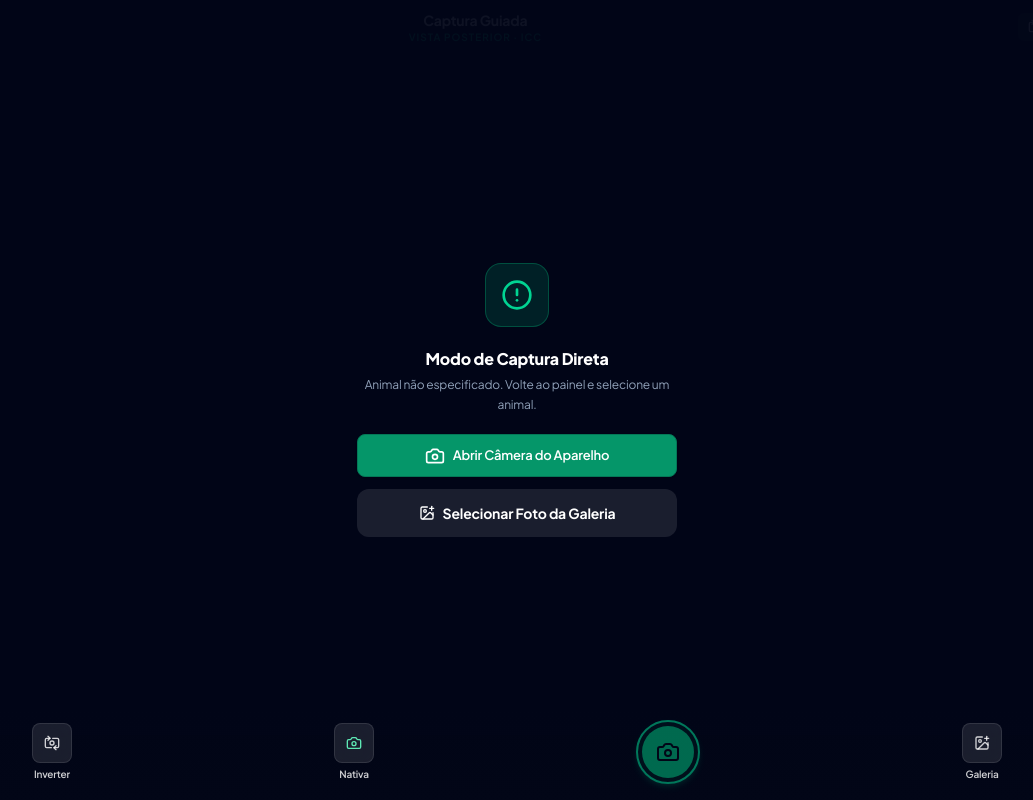
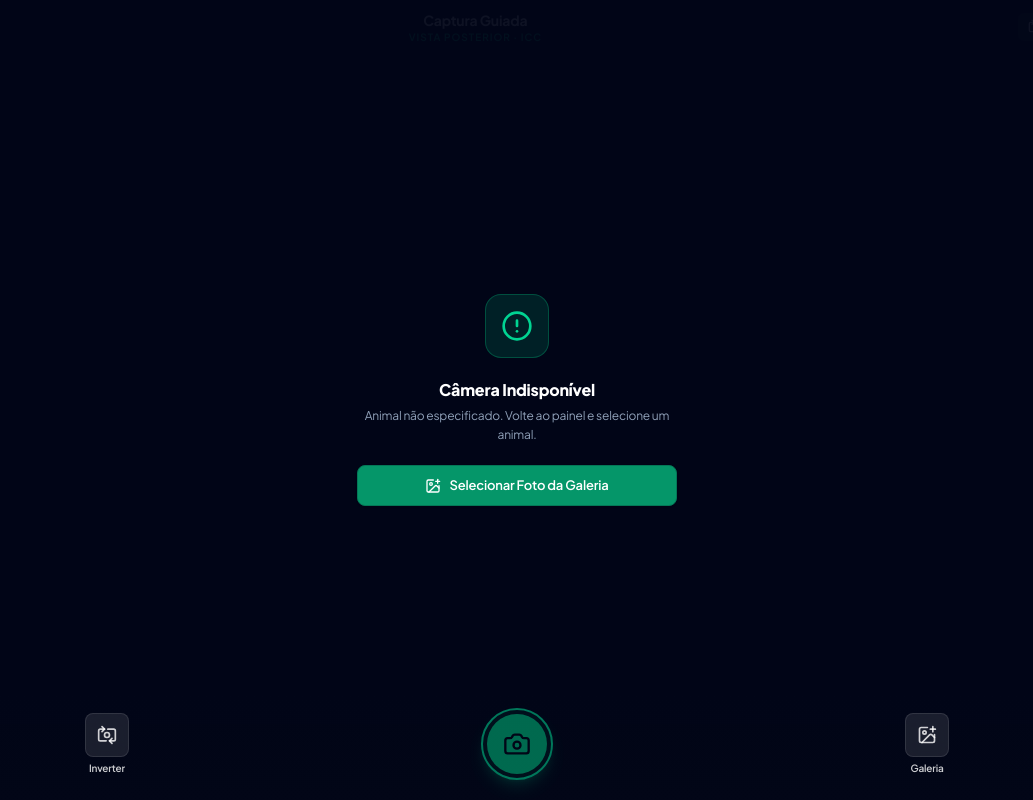
Before and after one commit to Cattle-Vision/cattle-capture, a Next.js app: page /camera in a window 1280 px wide. Shown: the whole page, without its empty margins (123-1156 px from the left). Built offline with nearby package versions, Linux system fonts and the light colour scheme.

Commit message:
fix(camera): restore cow outline in viewfinder, remove redundant native button, and restore public/identifier.onnx

```diff
--- a/src/app/camera/page.tsx
+++ b/src/app/camera/page.tsx
@@ -103,7 +103,6 @@ function CameraContent() {
   const scratchCanvasRef = useRef<HTMLCanvasElement>(null);
   const reticleRef = useRef<HTMLDivElement>(null);
   const streamRef = useRef<MediaStream | null>(null);
-  const nativeCamRef = useRef<HTMLInputElement>(null);
   const galleryRef = useRef<HTMLInputElement>(null);
   const blobRef = useRef<Blob | null>(null);
   const previewRef = useRef<string>("");
@@ -410,7 +409,6 @@ function CameraContent() {
     );
     setScreen("preview");
 
-    if (nativeCamRef.current) nativeCamRef.current.value = "";
     if (galleryRef.current) galleryRef.current.value = "";
 
     // Calcula o Score IA imediatamente na tela de Preview, ANTES do upload
@@ -601,17 +599,7 @@ function CameraContent() {
       <canvas ref={canvasRef} className="hidden" />
       <canvas ref={scratchCanvasRef} className="hidden" />
 
-      {/* Input 1: Câmera nativa do aparelho */}
-      <input
-        ref={nativeCamRef}
-        type="file"
-        accept="image/*"
-        capture="environment"
-        className="hidden"
-        onChange={handleFile}
-      />
-
-      {/* Input 2: Galeria de fotos / arquivo */}
+      {/* Input de Seleção de Foto / Galeria */}
       <input
         ref={galleryRef}
         type="file"
@@ -734,6 +722,21 @@ function CameraContent() {
                   }`}
                 />
 
+                {/* Silhueta guia central da vaca (garupa e coluna anatômica) */}
+                <svg
+                  viewBox="0 0 200 260"
+                  className="w-full h-full opacity-40 pointer-events-none"
+                  fill="none"
+                  stroke={isLiveGood ? "#34D399" : "#FBBF24"}
+                  strokeWidth="2"
+                  strokeDasharray="6 6"
+                >
+                  {/* Linha central da coluna/cauda */}
+                  <line x1="100" y1="35" x2="100" y2="225" />
+                  {/* Contorno referencial de garupa e ísquios */}
+                  <path d="M50 75 Q100 50 150 75 L160 185 Q100 200 40 185 Z" />
+                </svg>
+
                 {/* Linhas de retículo e mira técnica central */}
                 <div className="absolute inset-0 flex items-center justify-center pointer-events-none opacity-25">
                   <div className="w-6 h-0.5 bg-white/70" />
@@ -765,21 +768,14 @@ function CameraContent() {
               </div>
               <div className="max-w-xs">
                 <h3 className="text-white font-extrabold text-base mb-1">
-                  Modo de Captura Direta
+                  Câmera Indisponível
                 </h3>
                 <p className="text-slate-400 text-xs leading-relaxed">{camErr}</p>
               </div>
               <div className="flex flex-col gap-3 w-full max-w-xs">
                 <button
-                  onClick={() => nativeCamRef.current?.click()}
-                  className="btn-primary w-full py-4 text-sm"
-                >
-                  <Camera className="w-5 h-5" />
-                  Abrir Câmera do Aparelho
-                </button>
-                <button
                   onClick={() => galleryRef.current?.click()}
-                  className="w-full py-3.5 rounded-xl bg-white/10 hover:bg-white/15 text-white font-bold text-sm flex items-center justify-center gap-2 transition"
+                  className="btn-primary w-full py-3.5 text-sm flex items-center justify-center gap-2"
                 >
                   <ImagePlus className="w-4 h-4" />
                   Selecionar Foto da Galeria
@@ -790,9 +786,9 @@ function CameraContent() {
 
           {/* Controles de Disparo */}
           <div
-            className="absolute bottom-0 left-0 right-0 z-20 flex items-center justify-around py-3 px-3 sm:px-6"
+            className="absolute bottom-0 left-0 right-0 z-20 flex items-center justify-around py-4 px-4 sm:px-8"
             style={{
-              paddingBottom: "max(1rem, env(safe-area-inset-bottom))",
+              paddingBottom: "max(1.25rem, env(safe-area-inset-bottom))",
               background: "linear-gradient(to top, rgba(2,6,23,0.92) 0%, transparent 100%)",
             }}
           >
@@ -805,47 +801,28 @@ function CameraContent() {
               title="Alternar entre câmeras ou inverter direção"
               aria-label="Trocar de câmera"
             >
-              <div className="w-10 h-10 rounded-lg bg-white/10 backdrop-blur-md flex items-center justify-center border border-white/10">
-                <SwitchCamera className={`w-4 h-4 ${switchingCamera ? "animate-spin text-emerald-400" : ""}`} />
+              <div className="w-11 h-11 rounded-lg bg-white/10 backdrop-blur-md flex items-center justify-center border border-white/10">
+                <SwitchCamera className={`w-5 h-5 ${switchingCamera ? "animate-spin text-emerald-400" : ""}`} />
               </div>
               <span className="text-[10px] font-semibold">
                 {videoDevices.length > 1 ? `Lentes (${videoDevices.length})` : "Inverter"}
               </span>
             </button>
 
-            {/* 2. Câmera Nativa do Aparelho (App oficial do celular) */}
-            <button
-              type="button"
-              onClick={() => {
-                if (nativeCamRef.current) {
-                  nativeCamRef.current.value = "";
-                  nativeCamRef.current.click();
-                }
-              }}
-              className="flex flex-col items-center gap-1 text-white/80 hover:text-white transition active:scale-95"
-              title="Abrir aplicativo de Câmera Nativa do dispositivo"
-              aria-label="Câmera nativa"
-            >
-              <div className="w-10 h-10 rounded-lg bg-white/10 backdrop-blur-md flex items-center justify-center border border-white/10">
-                <Camera className="w-4 h-4 text-emerald-300" />
-              </div>
-              <span className="text-[10px] font-semibold">Nativa</span>
-            </button>
-
-            {/* 3. Disparo em Tempo Real (Frame do visor com Confiança IA) */}
+            {/* 2. Disparo em Tempo Real (Frame do visor com Confiança IA) */}
             <button
               type="button"
               onClick={handleCapture}
               disabled={!vidReady || !!camErr}
               aria-label="Capturar foto agora"
-              className="w-15 h-15 sm:w-16 sm:h-16 rounded-full border-2 border-emerald-400 p-1 flex items-center justify-center active:scale-95 disabled:opacity-35 transition-transform bg-emerald-500/10 shadow-md shadow-emerald-500/20"
+              className="w-16 h-16 sm:w-18 sm:h-18 rounded-full border-2 border-emerald-400 p-1 flex items-center justify-center active:scale-95 disabled:opacity-35 transition-transform bg-emerald-500/10 shadow-lg shadow-emerald-500/25"
             >
               <div className="w-full h-full rounded-full bg-emerald-500 hover:bg-emerald-400 flex items-center justify-center transition">
-                <Camera className="w-6 h-6 text-slate-950" />
+                <Camera className="w-7 h-7 text-slate-950" />
               </div>
             </button>
 
-            {/* 4. Galeria de Fotos */}
+            {/* 3. Galeria de Fotos */}
             <button
               type="button"
               onClick={() => {
@@ -857,8 +834,8 @@ function CameraContent() {
               className="flex flex-col items-center gap-1 text-white/80 hover:text-white transition active:scale-95"
               aria-label="Enviar da galeria"
             >
-              <div className="w-10 h-10 rounded-lg bg-white/10 backdrop-blur-md flex items-center justify-center border border-white/10">
-                <ImagePlus className="w-4 h-4" />
+              <div className="w-11 h-11 rounded-lg bg-white/10 backdrop-blur-md flex items-center justify-center border border-white/10">
+                <ImagePlus className="w-5 h-5" />
               </div>
               <span className="text-[10px] font-semibold">Galeria</span>
             </button>
--- a/src/lib/ai.ts
+++ b/src/lib/ai.ts
@@ -46,10 +46,12 @@ let sessionLoadAttempted = false;
 function resolveModelPath(): string | null {
   const candidates = [
     path.join(process.cwd(), "identifier.onnx"),
+    path.join(process.cwd(), "public", "identifier.onnx"),
     path.resolve(__dirname, "identifier.onnx"),
     path.resolve(__dirname, "../identifier.onnx"),
     path.resolve(__dirname, "../../identifier.onnx"),
     path.resolve(__dirname, "../../../identifier.onnx"),
+    path.resolve(__dirname, "../public/identifier.onnx"),
   ];
 
   for (const candidate of candidates) {
```
Also changed, not shown: 1 other file (tests, documents, lock files or other folders).
